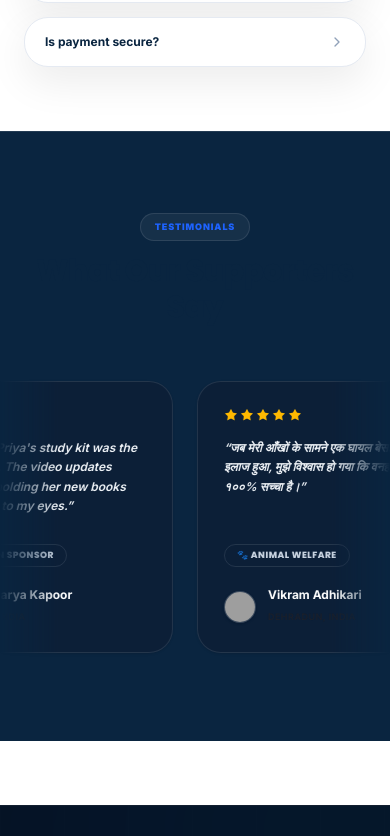
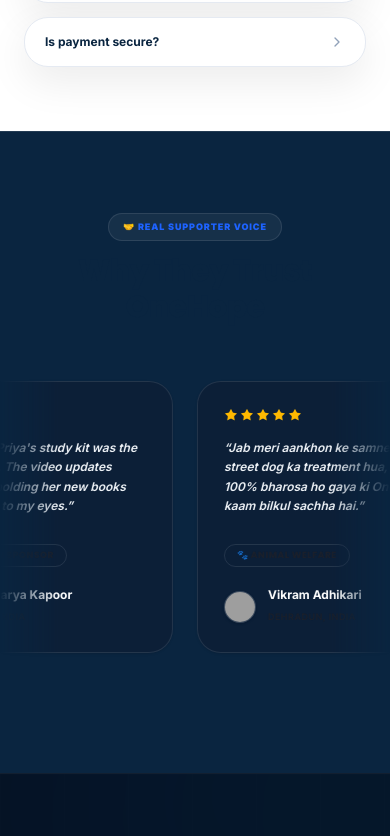
Before and after one commit to onehope1/onehope-website, a Next.js app: page / in a window 390 px wide. Shown: the part 4828-5664 px from the top of the page. Built offline with nearby package versions, Linux system fonts and the light colour scheme; grey boxes are pictures that could not be loaded.

Commit message:
Update testimonials badge and heading to trust emotion theme, write emotional Hindi reviews in Hinglish format, and fix the mobile bottom white gap overlay glitch

```diff
--- a/src/app/page.tsx
+++ b/src/app/page.tsx
@@ -211,7 +211,7 @@ export default function Home() {
 
   return (
     <PublicLayout>
-      <div className="bg-white font-inter select-none overflow-hidden pb-16 md:pb-0 text-[16px] text-[#1A202C]">
+      <div className="bg-white font-inter select-none overflow-hidden md:pb-0 text-[16px] text-[#1A202C]">
         {/* ================= 1. EMOTIONAL HERO SECTION ================= */}
         <section className="relative flex items-center justify-center overflow-hidden bg-[#0A2540] text-white pt-24 pb-16 md:pt-36 md:pb-24">
           {/* Background Video Backdrop */}
@@ -687,7 +687,7 @@ export default function Home() {
         </section>
 
         {/* ================= 9. TESTIMONIALS SLIDER (TripGod style, attached seamlessly to Footer) ================= */}
-        <section className="py-20 bg-[#0A2540] border-t border-white/10 font-inter overflow-hidden select-none relative">
+        <section className="pt-20 pb-28 sm:pb-20 bg-[#0A2540] border-t border-white/10 font-inter overflow-hidden select-none relative">
           <style>{`
             @keyframes reviews-scroll {
               0% { transform: translateX(0); }
@@ -710,10 +710,10 @@ export default function Home() {
 
             <div className="space-y-3 px-6">
               <span className="inline-flex items-center gap-1.5 bg-white/5 border border-white/10 px-3.5 py-1.5 rounded-full text-[#1E63FF] text-[9px] font-black uppercase tracking-widest">
-                Testimonials
+                🤝 Real Supporter Voice
               </span>
               <h2 className="text-3xl sm:text-4xl font-black text-white font-poppins tracking-tight">
-                What Our Supporters Say
+                Why They Trust OneHope
               </h2>
             </div>
 
@@ -725,7 +725,7 @@ export default function Home() {
                     id: 'r1',
                     name: 'Rakesh Sharma',
                     role: 'Rishikesh, Uttarakhand',
-                    quote: 'ऋषिकेश के गरीब बच्चों को भोजन मिलते देख मन भर आया। वनहोप का यह प्रयास सच में सराहनीय है।',
+                    quote: 'Rishikesh ke garib baccho ko khana milte dekh dil bhar aaya. OneHope ka ye direct aid sach me kamaal hai.',
                     badge: '🍛 FOOD AID SPONSOR',
                     avatar: 'https://images.unsplash.com/photo-1507003211169-0a1dd7228f2d?auto=format&fit=crop&q=80&w=100'
                   },
@@ -741,7 +741,7 @@ export default function Home() {
                     id: 'r3',
                     name: 'Vikram Adhikari',
                     role: 'Dehradun, India',
-                    quote: 'जब मेरी आँखों के सामने एक घायल बेसहारा कुत्ते का इलाज हुआ, मुझे विश्वास हो गया कि वनहोप का काम १००% सच्चा है।',
+                    quote: 'Jab meri aankhon ke samne ek injured street dog ka treatment hua, tab mujhe 100% bharosa ho gaya ki OneHope ka kaam bilkul sachha hai.',
                     badge: '🐾 ANIMAL WELFARE',
                     avatar: 'https://images.unsplash.com/photo-1500648767791-00dcc994a43e?auto=format&fit=crop&q=80&w=100'
                   },
@@ -757,7 +757,7 @@ export default function Home() {
                     id: 'r5',
                     name: 'Sanjay Pandey',
                     role: 'Lucknow, India',
-                    quote: 'मैंने ऋषिकेश गंगा घाट पर बच्चों को खिलखिलाते देखा जब उन्हें गरम भोजन मिला। यह काम दिल को छू लेने वाला है।',
+                    quote: 'Maine Rishikesh Ganga ghat par baccho ko khush hote dekha jab unhe fresh garam khana mila. Aise transparency aur kahin nahi dekhi.',
                     badge: '🍛 FOOD AID SPONSOR',
                     avatar: 'https://images.unsplash.com/photo-1522075469751-3a6694fb2f61?auto=format&fit=crop&q=80&w=100'
                   },
@@ -773,7 +773,7 @@ export default function Home() {
                     id: 'r7',
                     name: 'Kamlesh Kothari',
                     role: 'Rishikesh, Uttarakhand',
-                    quote: 'बुजुर्गों के चेहरे की वह मुस्कान देखकर रूह खुश हो गई। धन्यवाद वनहोप हमारी मदद को सीधा उन तक पहुँचाने के लिए।',
+                    quote: 'Buzurgo ke chehre ki wo pyari smile dekh kar dil khush ho gaya. Thank you OneHope hamari help seedha un tak pahunchane ke liye.',
                     badge: '🩺 ELDERLY CARE SPONSOR',
                     avatar: 'https://images.unsplash.com/photo-1472099645785-5658abf4ff4e?auto=format&fit=crop&q=80&w=100'
                   }
@@ -798,7 +798,7 @@ export default function Home() {
 
                     <div className="space-y-4">
                       {/* Category Badge Outline (TripGod style) */}
-                      <span className="inline-block border border-white/10 text-slate-300 font-poppins font-black text-[9px] px-3 py-1 rounded-full uppercase tracking-wider group-hover:border-[#1E63FF]/30 group-hover:text-[#1E63FF] transition-all">
+                      <span className="inline-block border border-white/10 text-slate-350 font-poppins font-black text-[9px] px-3 py-1 rounded-full uppercase tracking-wider group-hover:border-[#1E63FF]/30 group-hover:text-[#1E63FF] transition-all">
                         {testimonial.badge}
                       </span>
 
@@ -827,7 +827,7 @@ export default function Home() {
                     id: 'dup-r1',
                     name: 'Rakesh Sharma',
                     role: 'Rishikesh, Uttarakhand',
-                    quote: 'ऋषिकेश के गरीब बच्चों को भोजन मिलते देख मन भर आया। वनहोप का यह प्रयास सच में सराहनीय है।',
+                    quote: 'Rishikesh ke garib baccho ko khana milte dekh dil bhar aaya. OneHope ka ye direct aid sach me kamaal hai.',
                     badge: '🍛 FOOD AID SPONSOR',
                     avatar: 'https://images.unsplash.com/photo-1507003211169-0a1dd7228f2d?auto=format&fit=crop&q=80&w=100'
                   },
@@ -843,7 +843,7 @@ export default function Home() {
                     id: 'dup-r3',
                     name: 'Vikram Adhikari',
                     role: 'Dehradun, India',
-                    quote: 'जब मेरी आँखों के सामने एक घायल बेसहारा कुत्ते का इलाज हुआ, मुझे विश्वास हो गया कि वनहोप का काम १००% सच्चा है।',
+                    quote: 'Jab meri aankhon ke samne ek injured street dog ka treatment hua, tab mujhe 100% bharosa ho gaya ki OneHope ka kaam bilkul sachha hai.',
                     badge: '🐾 ANIMAL WELFARE',
                     avatar: 'https://images.unsplash.com/photo-1500648767791-00dcc994a43e?auto=format&fit=crop&q=80&w=100'
                   },
@@ -859,7 +859,7 @@ export default function Home() {
                     id: 'dup-r5',
                     name: 'Sanjay Pandey',
                     role: 'Lucknow, India',
-                    quote: 'मैंने ऋषिकेश गंगा घाट पर बच्चों को खिलखिलाते देखा जब उन्हें गरम भोजन मिला। यह काम दिल को छू लेने वाला है।',
+                    quote: 'Maine Rishikesh Ganga ghat par baccho ko khush hote dekha jab unhe fresh garam khana mila. Aise transparency aur kahin nahi dekhi.',
                     badge: '🍛 FOOD AID SPONSOR',
                     avatar: 'https://images.unsplash.com/photo-1522075469751-3a6694fb2f61?auto=format&fit=crop&q=80&w=100'
                   },
@@ -875,7 +875,7 @@ export default function Home() {
                     id: 'dup-r7',
                     name: 'Kamlesh Kothari',
                     role: 'Rishikesh, Uttarakhand',
-                    quote: 'बुजुर्गों के चेहरे की वह मुस्कान देखकर रूह खुश हो गई। धन्यवाद वनहोप हमारी मदद को सीधा उन तक पहुँचाने के लिए।',
+                    quote: 'Buzurgo ke chehre ki wo pyari smile dekh kar dil khush ho gaya. Thank you OneHope hamari help seedha un tak pahunchane ke liye.',
                     badge: '🩺 ELDERLY CARE SPONSOR',
                     avatar: 'https://images.unsplash.com/photo-1472099645785-5658abf4ff4e?auto=format&fit=crop&q=80&w=100'
                   }
@@ -901,7 +901,7 @@ export default function Home() {
 
                     <div className="space-y-4">
                       {/* Category Badge Outline (TripGod style) */}
-                      <span className="inline-block border border-white/10 text-slate-300 font-poppins font-black text-[9px] px-3 py-1 rounded-full uppercase tracking-wider group-hover:border-[#1E63FF]/30 group-hover:text-[#1E63FF] transition-all">
+                      <span className="inline-block border border-white/10 text-slate-350 font-poppins font-black text-[9px] px-3 py-1 rounded-full uppercase tracking-wider group-hover:border-[#1E63FF]/30 group-hover:text-[#1E63FF] transition-all">
                         {testimonial.badge}
                       </span>
 
```
